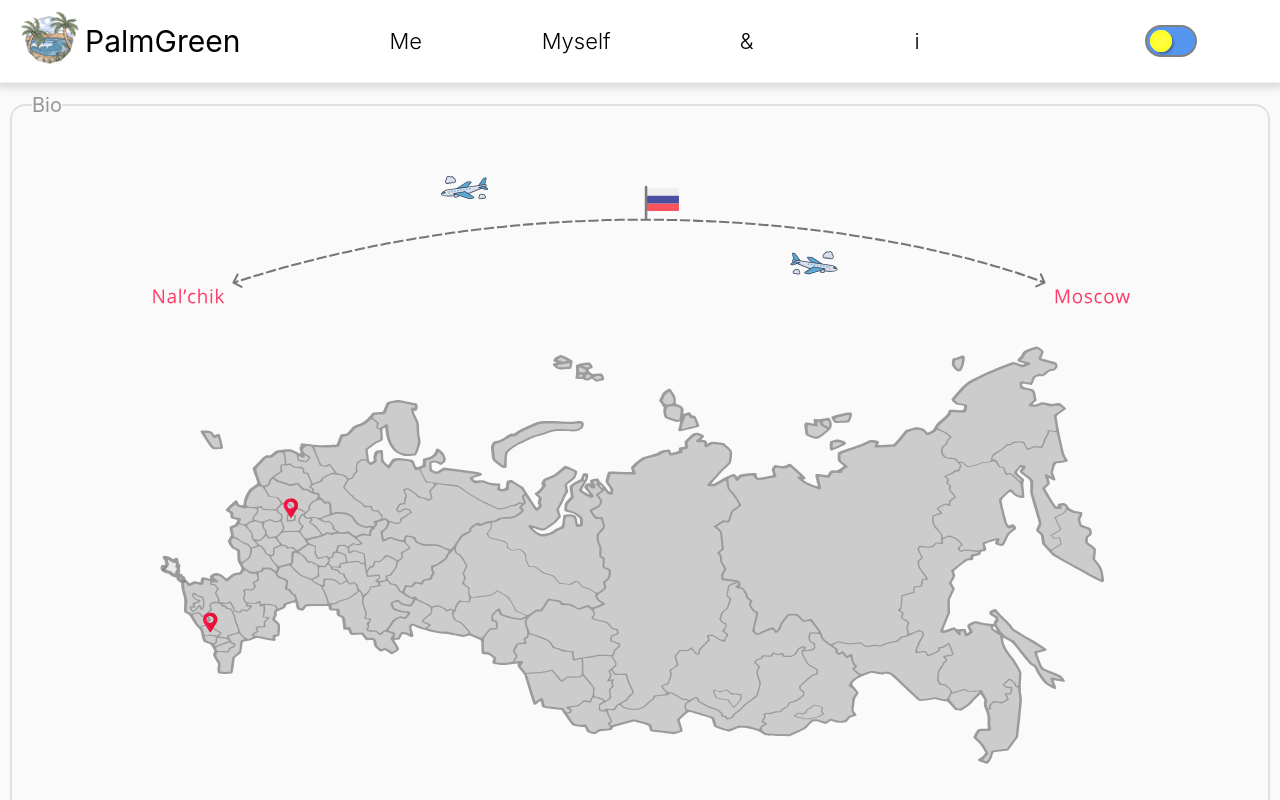
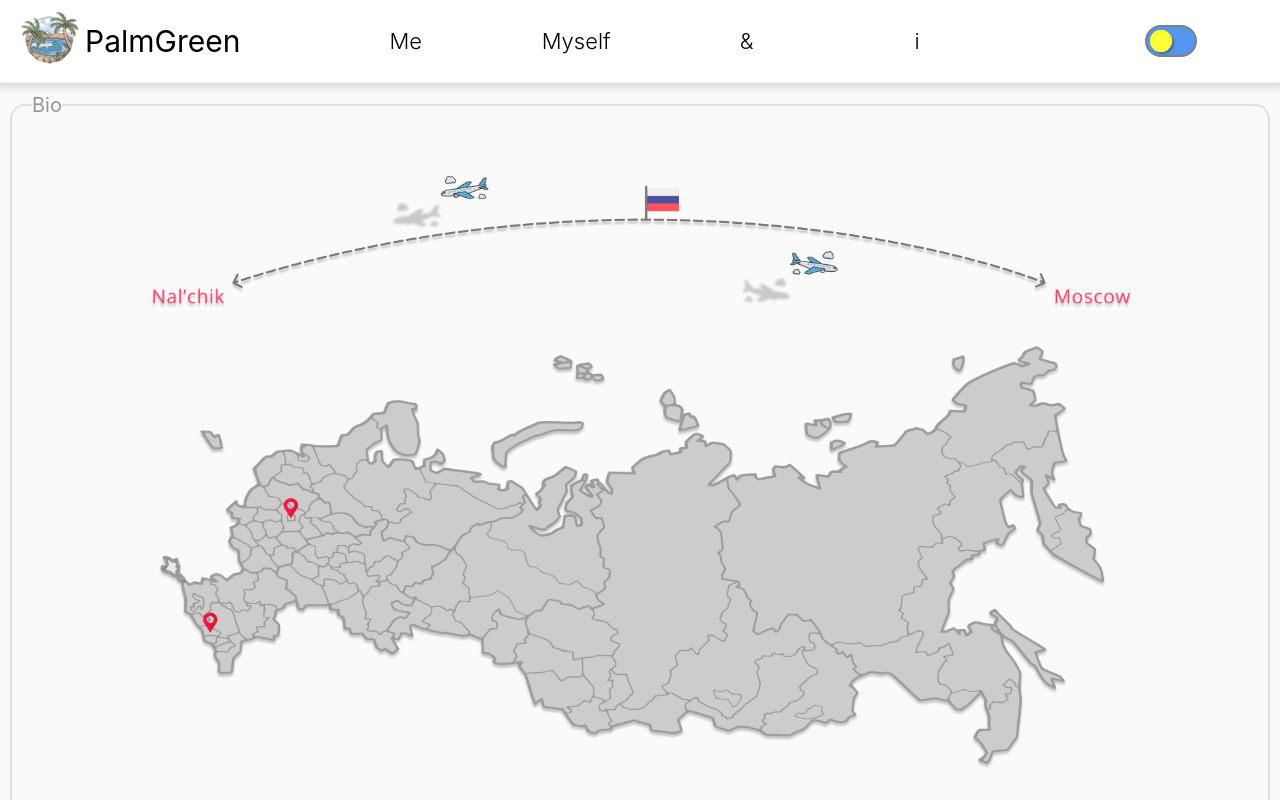
Before and after one commit to timmygunja/palmgreen, a React (Create React App) app: page / in a window 1280 px wide. Shown: the top 800 px of the page. Built offline with nearby package versions, Linux system fonts and the light colour scheme.

Commit message:
svg to png for efficiency & plane shades adjustment

```diff
--- a/src/components/Bio.js
+++ b/src/components/Bio.js
@@ -1,10 +1,10 @@
 import "./Bio.css"
-import BioSvg from "../ui/BioSvg";
+import BioPng from "../ui/BioPng";
 
 const Bio = (props) => {
     return(
         <div className={"bio"}>
-            <BioSvg />
+            <BioPng />
         </div>
     )
 }
--- a/src/ui/BioSvg.css
+++ b/src/ui/BioPng.css
@@ -1,8 +1,8 @@
-.biosvg {
+.biopng {
     margin: 10px 5%;
     text-align: center;
 }
 
-.biosvg img {
+.biopng img {
     width: 90%;
 }
--- /dev/null
+++ b/src/ui/BioPng.js
@@ -0,0 +1,11 @@
+import "./BioPng.css"
+
+const BioPng = (props) => {
+    return(
+        <div className={"biopng"}>
+            <img src={"../../bio.png"} />
+        </div>
+    )
+}
+
+export default BioPng;
--- a/src/ui/BioSvg.js
+++ /dev/null
@@ -1,11 +0,0 @@
-import "./BioSvg.css"
-
-const BioSvg = (props) => {
-    return(
-        <div className={"biosvg"}>
-            <img src={"../../bio.svg"} />
-        </div>
-    )
-}
-
-export default BioSvg;
```
Also changed, not shown: public/bio.png (added), public/bio.svg (deleted).
